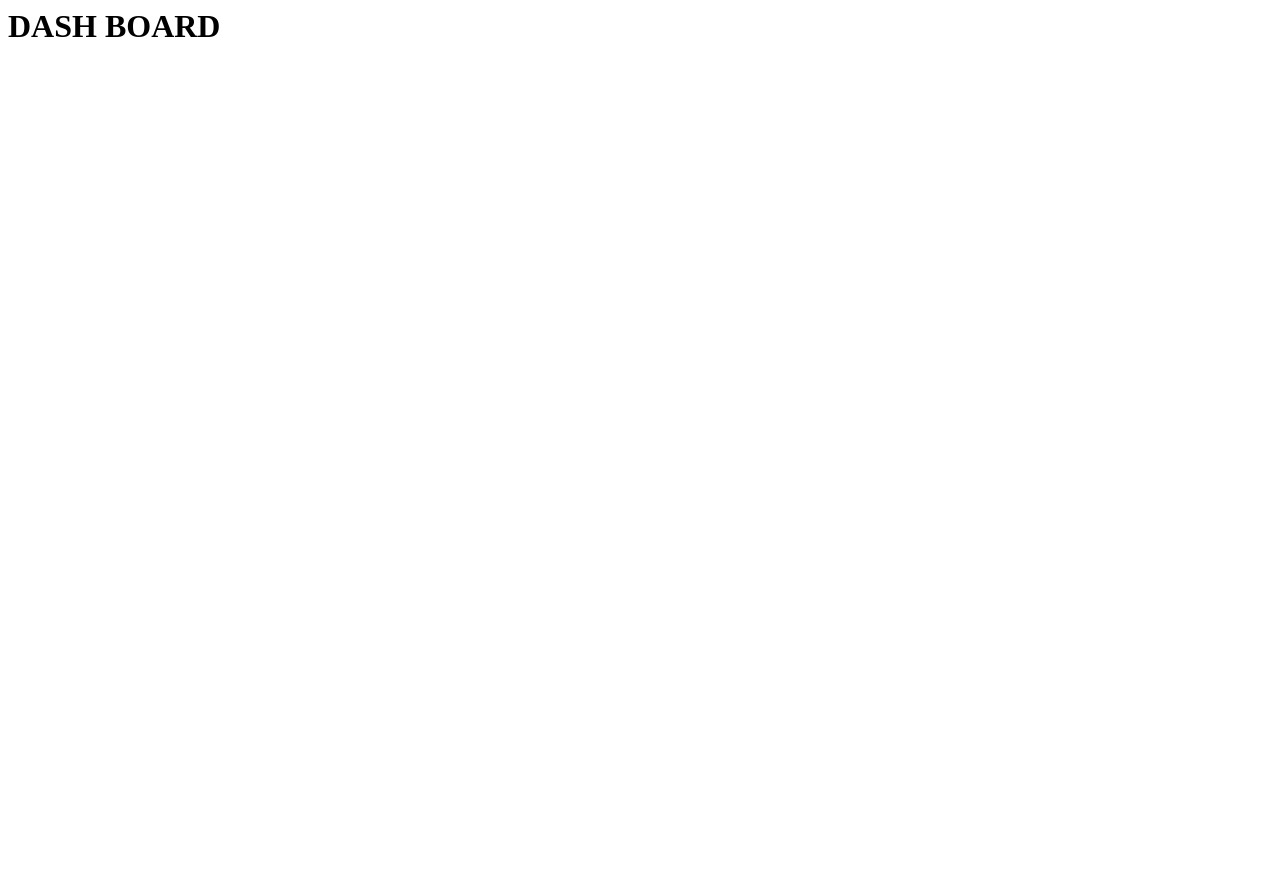
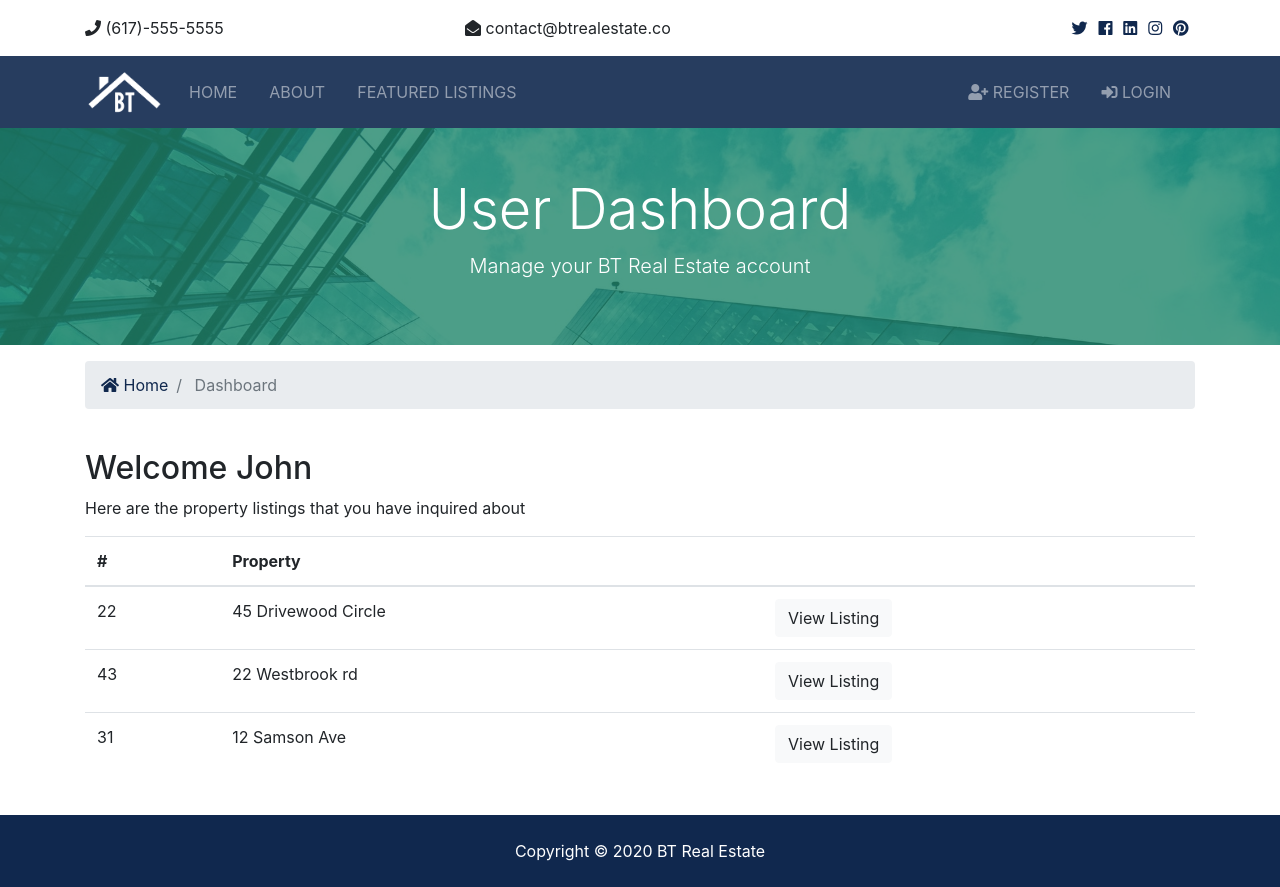
Before and after one commit to ngnnah/django_real_estate_site, a Django app: page /accounts/dashboard in a window 1280 px wide. Before the commit the page is almost empty. Before the commit the page ends 37 px from the top, so only its background shows below. Run offline with Django 3.2, Linux system fonts and the light colour scheme; some libraries are stand-ins or nearby versions.

Commit message:
dashboard, logout navbar

```diff
--- a/accounts/views.py
+++ b/accounts/views.py
@@ -48,10 +48,12 @@ def login(request):
 
         user = auth.authenticate(username=username, password=password)
         if user is not None:
+            #success
             auth.login(request, user)
             messages.success(request, 'You are now logged in')
             return redirect('dashboard')
         else:
+            #try again
             messages.error(request, 'Invalid credentials')
             return redirect('login')
 
@@ -59,6 +61,9 @@ def login(request):
         return render(request, 'accounts/login.html')
 
 def logout(request):
+    if request.method == 'POST':
+        auth.logout(request)
+        messages.success(request, 'You are now logged out')
     return redirect('index')
 
 def dashboard(request):
--- a/templates/accounts/dashboard.html
+++ b/templates/accounts/dashboard.html
@@ -1 +1,74 @@
-<h1>DASH BOARD</h1>
+{% extends 'base.html' %}
+{% block content %}
+
+  <section id="showcase-inner" class="py-5 text-white">
+    <div class="container">
+      <div class="row text-center">
+        <div class="col-md-12">
+          <h1 class="display-4">User Dashboard</h1>
+          <p class="lead">Manage your BT Real Estate account</p>
+        </div>
+      </div>
+    </div>
+  </section>
+
+  <!-- Breadcrumb -->
+  <section id="bc" class="mt-3">
+    <div class="container">
+      <nav aria-label="breadcrumb">
+        <ol class="breadcrumb">
+          <li class="breadcrumb-item">
+            <a href="{% url 'index' %}">
+              <i class="fas fa-home"></i> Home</a>
+          </li>
+          <li class="breadcrumb-item active"> Dashboard</li>
+        </ol>
+      </nav>
+    </div>
+  </section>
+  <!-- Alerts -->
+  {% include 'partials/_alerts.html' %}
+  <section id="dashboard" class="py-4">
+    <div class="container">
+      <div class="row">
+        <div class="col-md-12">
+          <h2>Welcome John</h2>
+          <p>Here are the property listings that you have inquired about</p>
+          <table class="table">
+            <thead>
+              <tr>
+                <th scope="col">#</th>
+                <th scope="col">Property</th>
+                <th></th>
+              </tr>
+            </thead>
+            <tbody>
+              <tr>
+                <td>22</td>
+                <td>45 Drivewood Circle</td>
+                <td>
+                  <a class="btn btn-light" href="#">View Listing</a>
+                </td>
+              </tr>
+              <tr>
+                <td>43</td>
+                <td>22 Westbrook rd</td>
+                <td>
+                  <a class="btn btn-light" href="#">View Listing</a>
+                </td>
+              </tr>
+              <tr>
+                <td>31</td>
+                <td>12 Samson Ave</td>
+                <td>
+                  <a class="btn btn-light" href="#">View Listing</a>
+                </td>
+              </tr>
+            </tbody>
+          </table>
+        </div>
+      </div>
+    </div>
+  </section>
+
+  {% endblock %}
--- a/templates/partials/_navbar.html
+++ b/templates/partials/_navbar.html
@@ -41,6 +41,31 @@
         </ul>
 
         <ul class="navbar-nav ml-auto">
+            {% if user.is_authenticated %}
+                <li
+                    {% if '/dashboard' in request.path %}
+                        class="nav-item active mr-3"
+                    {% else %}
+                        class="nav-item mr-3"
+                    {% endif %}
+                >
+                    <a class="nav-link" href="{% url 'dashboard' %}">
+                     Welcome {{ user.username }} |Dashboard </a>
+                </li>
+
+                <li>
+                    <li class="nav-item mr-3">
+                        <a href="javascript: {document.getElementById('logout').submit()}"
+                            class='nav-link'>
+                            <i class="fas fa-sign-out-alt"></i>Logout
+                        </a>
+                    </li>
+                    <form action="{% url 'logout' %}" method="POST" id="logout">
+                        {% csrf_token %}
+                        <input type="hidden">
+                    </form>
+                </li>
+            {% else %}
             <li
                 {% if '/register' in request.path %}
                     class="nav-item active mr-3"
@@ -62,8 +87,9 @@
                 <i class="fas fa-sign-in-alt"></i>
 
                 Login</a>
-        </li
-        >
+            </li>
+            {% endif %}
+
         </ul>
     </div>
     </div>
```
Lines whose indentation alone changed are shown as unchanged.
